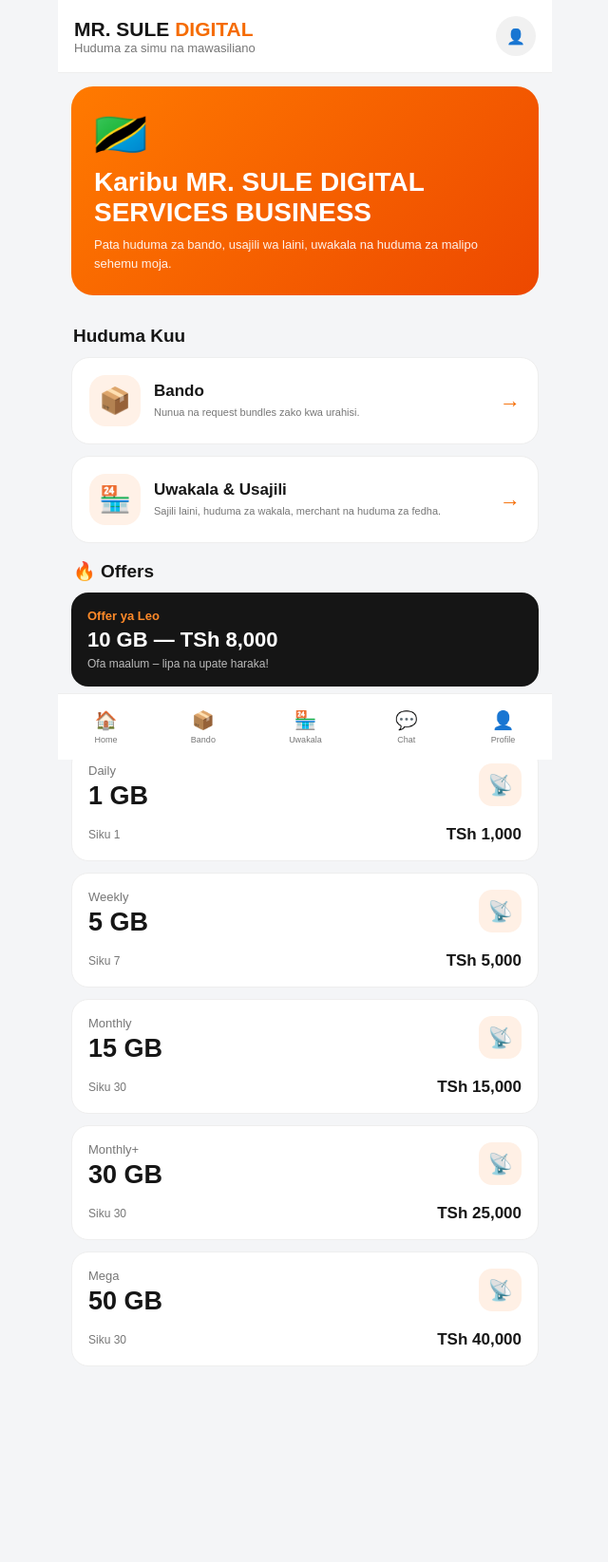
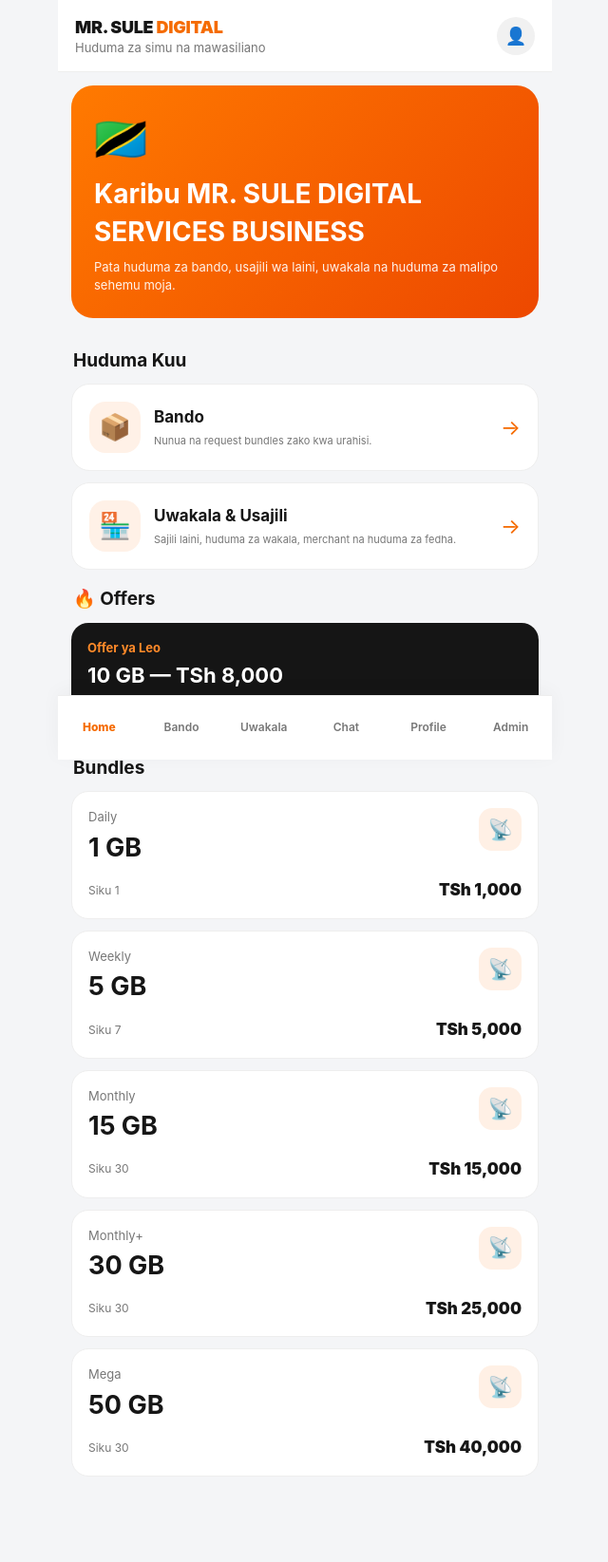
Before and after one commit to keyramkey/halotel-bando, a Flask app: page / in a window 1280 px wide. Shown: the whole page at 95% size, without its empty margins (319-959 px from the left). Before the commit the page ends 1419 px from the top, so only its background shows below. Run offline with Flask 3, Linux system fonts and the light colour scheme; the visitor is signed in with stand-in values (Sample User, id 1); some libraries are stand-ins or nearby versions.

Commit message:
Update base.html

```diff
--- a/templates/base.html
+++ b/templates/base.html
@@ -1,88 +1,86 @@
 <!DOCTYPE html>
 <html lang="sw">
-
 <head>
     <meta charset="UTF-8">
     <meta name="viewport" content="width=device-width, initial-scale=1.0">
-    <title>
-        {% block title %}MR. SULE DIGITAL SERVICES BUSINESS{% endblock %}
-    </title>
-
+    <title>{% block title %}MR. SULE DIGITAL SERVICES{% endblock %}</title>
     <style>
         * {
             box-sizing: border-box;
             margin: 0;
             padding: 0;
         }
-
         body {
-            font-family: Arial, sans-serif;
+            font-family: -apple-system, BlinkMacSystemFont, "Segoe UI", Roboto, Arial, sans-serif;
             background: #f4f5f7;
             color: #161616;
+            line-height: 1.4;
         }
-
         a {
             color: inherit;
             text-decoration: none;
         }
-
-        button, input, textarea, select { font: inherit; }
-
+        button, input, textarea, select {
+            font: inherit;
+        }
         .app {
             width: 100%;
             max-width: 520px;
             min-height: 100vh;
-            margin: auto;
+            margin: 0 auto;
             background: #f4f5f7;
-            padding-bottom: 92px;
+            padding-bottom: 90px;
+            position: relative;
         }
-
         .topbar {
-            background: #fff;
-            padding: 17px;
+            background: #ffffff;
+            padding: 16px 18px;
             display: flex;
             justify-content: space-between;
             align-items: center;
             border-bottom: 1px solid #eee;
+            position: sticky;
+            top: 0;
+            z-index: 50;
         }
-
         .brand {
-            font-size: 21px;
+            font-size: 18px;
             font-weight: 900;
+            letter-spacing: -0.3px;
         }
-
-        .brand span { color: #f56b00; }
-
+        .brand span {
+            color: #f56b00;
+        }
         .icon-btn {
             border: 0;
             background: #f1f1f1;
-            width: 42px;
-            height: 42px;
+            width: 40px;
+            height: 40px;
             border-radius: 50%;
             display: grid;
             place-items: center;
+            font-size: 18px;
+            cursor: pointer;
         }
-
-        .page { padding: 16px; }
-
+        .page {
+            padding: 16px;
+        }
         .card {
-            background: #fff;
+            background: #ffffff;
             border-radius: 18px;
             padding: 18px;
             margin-bottom: 14px;
+            border: 1px solid #eee;
         }
-
         .title {
             font-size: 22px;
             font-weight: 800;
-            margin-bottom: 5px;
+            margin-bottom: 6px;
         }
-
         .muted {
             color: #777;
             font-size: 13px;
         }
-
         .input {
             width: 100%;
             height: 50px;
@@ -112,65 +110,69 @@
             font-weight: 800;
             cursor: pointer;
             padding: 10px 15px;
+            transition: opacity 0.2s;
         }
-
+        .btn:active {
+            opacity: 0.85;
+        }
         .btn.orange { background: #f56b00; }
         .btn.green { background: #159447; }
         .btn.danger { background: #d92d20; }
-
         .flash {
             margin: 12px 16px;
-            padding: 13px;
+            padding: 13px 15px;
             border-radius: 12px;
             background: #fff;
             font-size: 13px;
+            border: 1px solid #eee;
         }
-
-        .flash.success { border-left: 4px solid #169b45; }
-        .flash.error { border-left: 4px solid #d92d20; }
-
+        .flash.success {
+            border-left: 4px solid #169b45;
+            background: #f0fdf4;
+        }
+        .flash.error {
+            border-left: 4px solid #d92d20;
+            background: #fef2f2;
+        }
         .bottom-nav {
             position: fixed;
             bottom: 0;
             left: 50%;
             transform: translateX(-50%);
             width: min(520px, 100%);
-            height: 70px;
-            background: #fff;
+            height: 68px;
+            background: #ffffff;
             border-top: 1px solid #eee;
             display: flex;
             justify-content: space-around;
             align-items: center;
             z-index: 100;
+            box-shadow: 0 -4px 20px rgba(0,0,0,0.04);
         }
-
         .nav-item {
             text-align: center;
             color: #777;
-            font-size: 19px;
+            font-size: 12px;
+            font-weight: 600;
+            flex: 1;
+            padding: 10px 4px;
+            transition: color 0.2s;
         }
-
-        .nav-item small {
-            display: block;
-            font-size: 9px;
-            margin-top: 4px;
+        .nav-item.active {
+            color: #f56b00;
+            font-weight: 800;
         }
-
-        .nav-item.active { color: #f56b00; }
-
         .network-grid {
             display: grid;
             grid-template-columns: 1fr 1fr;
             gap: 12px;
         }
-
         .network-card {
             background: #fff;
             border-radius: 18px;
             padding: 17px;
             border: 1px solid #eee;
         }
-
         .network-icon {
             width: 48px;
             height: 48px;
@@ -362,71 +343,85 @@
             border-radius: 13px;
             padding: 0 13px;
         }
-
         .chat-form button {
             width: 55px;
             border: 0;
             border-radius: 13px;
             background: #f56b00;
             color: white;
-            font-size: 20px;
+            font-size: 16px;
+            font-weight: 700;
+            cursor: pointer;
         }
-
         .info-box {
             background: #fff7ed;
             border: 1px solid #ffd8b5;
             color: #744210;
             padding: 13px;
             border-radius: 14px;
-            font-size: 11px;
+            font-size: 12px;
             line-height: 1.5;
             margin-bottom: 15px;
         }
+        .text-center { text-align: center; }
+        .mt-10 { margin-top: 10px; }
+        .mb-10 { margin-bottom: 10px; }
     </style>
 </head>
-
 <body>
 <div class="app">
 
     {% with messages = get_flashed_messages(with_categories=true) %}
-        {% for category, message in messages %}
-            <div class="flash {{ category }}">
-                {{ message }}
-            </div>
-        {% endfor %}
+        {% if messages %}
+            {% for category, message in messages %}
+                <div class="flash {{ category }}">
+                    {{ message }}
+                </div>
+            {% endfor %}
+        {% endif %}
     {% endwith %}
 
     {% block content %}
     {% endblock %}
 
+    <!-- ==================== BOTTOM NAVIGATION (CLASSIC) ==================== -->
     <nav class="bottom-nav">
-        <a href="{{ url_for('home') }}" class="nav-item">
-            🏠<small>Home</small>
-        </a>
 
-        <a href="{{ url_for('order') }}" class="nav-item">
-            📦<small>Bando</small>
-        </a>
-
-        <a href="{{ url_for('agency') }}" class="nav-item">
-            🏪<small>Uwakala</small>
-        </a>
-
-        {% if current_user %}
-            <a href="{{ url_for('chat') }}" class="nav-item">
-                💬<small>Chat</small>
+        {# ===== KAMA HAJALOGIN ===== #}
+        {% if not current_user %}
+            <a href="{{ url_for('home') }}" class="nav-item {% if request.endpoint == 'home' %}active{% endif %}">
+                Home
+            </a>
+            <a href="{{ url_for('login') }}" class="nav-item {% if request.endpoint in ['login', 'register'] %}active{% endif %}">
+                Login
             </a>
 
-            <a href="{{ url_for('profile') }}" class="nav-item">
-                👤<small>Profile</small>
+        {# ===== KAMA AMELOGIN ===== #}
+        {% else %}
+            <a href="{{ url_for('home') }}" class="nav-item {% if request.endpoint == 'home' %}active{% endif %}">
+                Home
             </a>
-        {% else %}
-            <a href="{{ url_for('login') }}" class="nav-item">
-                🔐<small>Login</small>
+            <a href="{{ url_for('order') }}" class="nav-item {% if request.endpoint == 'order' %}active{% endif %}">
+                Bando
             </a>
+            <a href="{{ url_for('agency') }}" class="nav-item {% if request.endpoint and 'agency' in request.endpoint %}active{% endif %}">
+                Uwakala
+            </a>
+            <a href="{{ url_for('chat') }}" class="nav-item {% if request.endpoint == 'chat' %}active{% endif %}">
+                Chat
+            </a>
+            <a href="{{ url_for('profile') }}" class="nav-item {% if request.endpoint in ['profile', 'settings', 'my_applications'] %}active{% endif %}">
+                Profile
+            </a>
+
+            {% if current_user.is_admin %}
+                <a href="{{ url_for('dashboard') }}" class="nav-item {% if request.endpoint == 'dashboard' %}active{% endif %}">
+                    Admin
+                </a>
+            {% endif %}
         {% endif %}
+
     </nav>
-
 </div>
 </body>
 </html>
```
Also changed, not shown: other parts of templates/base.html (+25 -46 lines).
